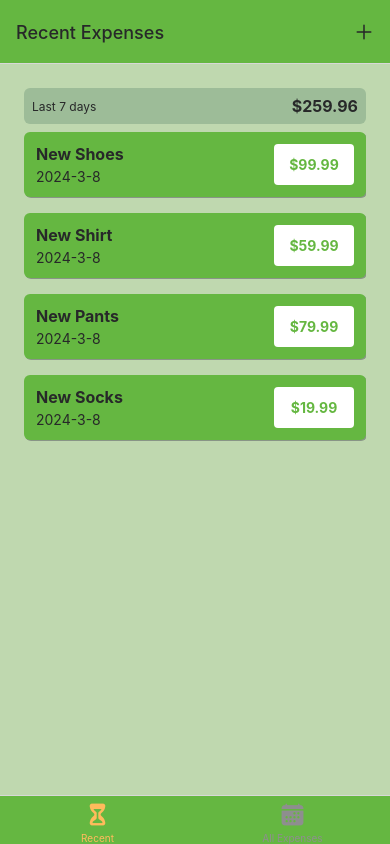
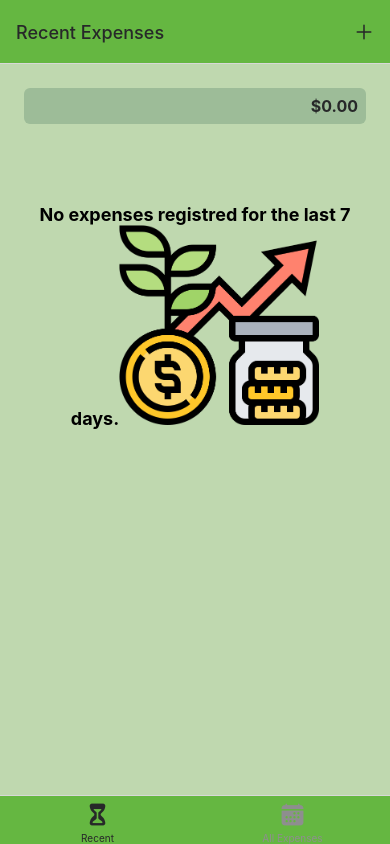
Before and after one commit to Abdelmouzahir/PocketSaver, a React Native app: screen /RecentExpense in a window 390 px wide. Built offline with nearby package versions, Linux system fonts and the light colour scheme.

Commit message:
first section done

```diff
--- a/App.js
+++ b/App.js
@@ -8,20 +8,23 @@ import AllExpense from './screens/AllExpense';
 import { GlobalStyles } from './constants/styles';
 import { Ionicons } from '@expo/vector-icons';
 import IconButton from './UI/IconButton';
+import ExpensesContextProvider from './component/Expenses-context';
+import {StyleSheet } from 'react-native';
 
 
 const Stack = createNativeStackNavigator();
 const BottomTab = createBottomTabNavigator();
 
 function ExpensesOverview() {
+
   return (
-    <BottomTab.Navigator screenOptions={{
+    <BottomTab.Navigator screenOptions={ ({ navigation }) => ({
        headerStyle: { backgroundColor: GlobalStyles.colors.primary500 },
         headerTintColor: GlobalStyles.colors.primary50,
         tabBarStyle: { backgroundColor: GlobalStyles.colors.primary500 },
-        tabBarActiveTintColor: GlobalStyles.colors.accent500,
-        headerRight: ({tintColor}) => <IconButton icon="add" onPress={() => {}} color={tintColor} size={24} />
-    }}>
+        tabBarActiveTintColor: GlobalStyles.colors.primary50,
+        headerRight: ({tintColor}) => <IconButton icon="add" onPress={() => {navigation.navigate('ManageExpense')}} color={tintColor} size={24} />
+    })}>
       <BottomTab.Screen name="RecentExpense" component={RecentExpense} options={{
         title: 'Recent Expenses',
         tabBarLabel: 'Recent',
@@ -33,7 +36,7 @@ function ExpensesOverview() {
         title: 'All Expenses',
         tabBarLabel: 'All Expenses',
         tabBarIcon: ({ color, size }) => (
-          <Ionicons name="calendar" color={color} size={size} />
+          <Ionicons  name="calendar" color={color} size={size} />
         )
 
       }} />
@@ -46,13 +49,18 @@ function ExpensesOverview() {
 export default function App() {
   return (
     <>
-      <StatusBar style="auto" />
-      <NavigationContainer>
-        <Stack.Navigator>
+      <StatusBar style="light" />
+      <ExpensesContextProvider>
+       <NavigationContainer>
+         <Stack.Navigator screenOptions={{
+          headerStyle: { backgroundColor: GlobalStyles.colors.primary500 },
+          headerTintColor: GlobalStyles.colors.primary50
+         }}>
            <Stack.Screen name="ExpensesOverview" component={ExpensesOverview}  options={{headerShown: false}}/>
-           <Stack.Screen name="ManageExpense" component={ManageExpense} />
-       </Stack.Navigator>
-      </NavigationContainer>
+           <Stack.Screen name="ManageExpense" component={ManageExpense} options={{presentation: 'modal'}} />
+        </Stack.Navigator>
+       </NavigationContainer>
+      </ExpensesContextProvider>
     </>
   );
 }
--- /dev/null
+++ b/UI/Button.js
@@ -0,0 +1,38 @@
+import { View, Text, Pressable, StyleSheet } from "react-native";
+import { GlobalStyles } from "../constants/styles";
+
+export default function Button({children, onPress, mode, style}) {
+    return (
+       <View style={style}>
+         <Pressable onPress={onPress}  style={({pressed}) => pressed &&  styles.pressed}>
+            <View style= {[styles.button, mode === 'flat' &&  styles.flat]} >
+                <Text style= {[styles.text, mode === 'flat' &&  styles.flatText]}>{children}</Text>
+            </View>
+         </Pressable>
+       </View>
+    );
+}
+
+
+const styles = StyleSheet.create({
+    button: {
+        borderRadius: 4,
+        padding: 8,
+        backgroundColor: GlobalStyles.colors.primary500,
+    },
+    flat:{
+        backgroundColor: 'transparent'
+    },
+    text: {
+        color: 'white',
+        textAlign: 'center'
+    },
+    flatText:{
+        color: GlobalStyles.colors.primary200
+    },
+    pressed :{
+        opacity: 0.75,
+        backgroundColor: GlobalStyles.colors.primary100,
+        borderRadius: 4
+    }
+});
--- /dev/null
+++ b/component/Expenses-context.js
@@ -0,0 +1,62 @@
+import { createContext, useReducer } from "react";
+
+const DUMMY_Expenses = [
+    {id: 'e1', description: 'New Shoes', amount: 99.99, date: new Date(2021, 7, 14)},
+    {id: 'e2', description: 'New Shirt', amount: 59.99, date: new Date(2021, 7, 14)},
+    {id: 'e3', description: 'New Pants', amount: 79.99, date: new Date(2021, 7, 14)},
+    {id: 'e4', description: 'New Socks', amount: 19.99, date: new Date(2021, 7, 14)}
+];
+
+export const ExpensesContext = createContext({
+    expenses: [],
+    addExpense: ({description, amount, date}) => {},
+    deleteExpense: (id) => {},
+    updateExpense: (id, {description, amount, date}) => {},
+});
+
+function expReducer(state, action) {
+   switch(action.type) {
+       case 'ADD':
+           const id = new Date().toString() + Math.random().toString();
+           return [{...action.payload, id: id}, ...state];
+       case 'UPDATE':
+           const expenseIndex = state.findIndex(expense => expense.id === action.payload.id);
+           const updatedExpensesIndex = state[expenseIndex];
+           const updatedItem = {...updatedExpensesIndex, ...action.payload.data};
+           const updatedExpenses = [...state];
+           updatedExpenses[updatedExpensesIndex] = updatedItem;
+           return updatedExpenses;
+        case 'REMOVE':
+           return state.filter(expense => expense.id !== action.payload);
+       default:
+           return state;
+   }
+}
+
+export default function ExpensesContextProvider({children}) {
+   const [expenseState, dispatch] = useReducer(expReducer, DUMMY_Expenses);
+
+   function addExpense({expenseData}){
+     dispatch({type: 'ADD' , payload: expenseData});
+   }
+
+    function deleteExpense(id){
+         dispatch({type: 'REMOVE', payload: id});
+    }
+
+    function updateExpense(id, expenseData){
+        dispatch({type: 'UPDATE', payload: {id: id , data: expenseData}});
+    }
+    const value = {
+        expenses: expenseState,
+        addExpense,
+        deleteExpense,
+        updateExpense,
+    };
+
+    return (
+        <ExpensesContext.Provider value={value}>
+            {children}
+        </ExpensesContext.Provider>
+    );
+}
--- a/component/ExpensesItem.js
+++ b/component/ExpensesItem.js
@@ -1,10 +1,13 @@
 import { Pressable, View, Text, StyleSheet } from "react-native";
 import { GlobalStyles } from '../constants/styles';
 import { getFormattedDate } from "../util/date";
+import { useNavigation } from "@react-navigation/native";
 
-export default function ExpensesItem({description , amount, date}) {
+export default function ExpensesItem({id, description , amount, date}) {
+  const navigation = useNavigation();
 
   function expensePress(){
+    navigation.navigate('ManageExpense', {expenseId : id});
 
   }
 
--- a/component/ExpensesOutput.js
+++ b/component/ExpensesOutput.js
@@ -1,19 +1,24 @@
-import { View, StyleSheet} from 'react-native';
+import { View, StyleSheet, Text} from 'react-native';
 import ExpensesSummary from './ExpensesSummary';
 import ExpensesList from './ExpensesList';
 import { GlobalStyles } from '../constants/styles';
 
-const DUMMY_Expenses = [
-    {id: 'e1', description: 'New Shoes', amount: 99.99, date: new Date(2021, 7, 14)},
-    {id: 'e2', description: 'New Shirt', amount: 59.99, date: new Date(2021, 7, 14)},
-    {id: 'e3', description: 'New Pants', amount: 79.99, date: new Date(2021, 7, 14)},
-    {id: 'e4', description: 'New Socks', amount: 19.99, date: new Date(2021, 7, 14)}
-];
-export default function ExpensesOutput({expenses, expensesPeriod}) {
+
+export default function ExpensesOutput({expenses, expensesPeriod, fallbackText}) {
+    let content = <Text style={styles.infoText}>{fallbackText}</Text>;
+    if(expenses.length > 0){
+        content = (
+            <View>
+                <ExpensesList expenses={expenses} />
+            </View>
+        );
+    }else{
+        content = <Text style={styles.infoText}>{fallbackText}</Text>;
+    }
     return(
         <View style={styles.container} >
-         <ExpensesSummary expenses={DUMMY_Expenses} periodName={expensesPeriod} />
-         <ExpensesList expenses={DUMMY_Expenses} />
+         <ExpensesSummary expenses={expenses} periodName={expensesPeriod} />
+         {content}
         </View>
     );
 }
@@ -25,5 +30,14 @@ const styles = StyleSheet.create({
         paddingBottom: 0,
         backgroundColor: GlobalStyles.colors.primary700,
         flex: 1
+    },
+    infoText:{
+        color: "black",
+        fontSize: 18,
+        fontWeight: 'bold',
+        textAlign: 'center',
+        marginTop: 80,
+        flex: 1
+
     }
 });
--- a/constants/styles.js
+++ b/constants/styles.js
@@ -2,13 +2,13 @@ export  const GlobalStyles = {
   colors: {
     primary50: '#272829',
     primary100: '#9DBC98',
-    primary200: '#a281f0',
+    primary200: '#416D19',
     primary400: '#5721d4',
     primary500: '#65B741',
     primary700: '#BFD8AF',
     primary800: '#200364',
     accent500: '#FFBB5C',
-    error50: '#fcc4e4',
+    error50: '#EE4266',
     error500: '#9b095c',
     gray500: '#39324a',
     gray700: '#221c30',
--- a/screens/AllExpense.js
+++ b/screens/AllExpense.js
@@ -1,8 +1,17 @@
-import { Text, View } from "react-native";
+import { Text, View,Image } from "react-native";
 import ExpensesOutput from "../component/ExpensesOutput";
+import { useContext } from "react";
+import { ExpensesContext } from "../component/Expenses-context";
 
 export default function AllExpense() {
+   const walletImg = <Image source={require('../assets/wallet.png')} style={{width: 200, height: 200, alignSelf: 'center'}} />;
+   const expensesCtx =  useContext(ExpensesContext);
+
+   const recentExpenses = expensesCtx.expenses.filter((expense) => {
+    const today = new Date();
+
+   });
   return (
-   <ExpensesOutput expensesPeriod={"Total"}/>
+   <ExpensesOutput expenses={expensesCtx.expenses} expensesPeriod="Total" fallbackText={<><Text>No registered expenses found.</Text>{walletImg}</>} />
   );
 }
--- a/screens/ManageExpense.js
+++ b/screens/ManageExpense.js
@@ -1,10 +1,78 @@
-import { Text, View } from "react-native";
+import { useContext, useLayoutEffect } from "react";
+import { Text, View, StyleSheet } from "react-native";
+import IconButton from "../UI/IconButton";
+import { GlobalStyles } from "../constants/styles";
+import Button from "../UI/Button";
+import { ExpensesContext } from "../component/Expenses-context";
 
-export default function ManageExpense() {
+
+export default function ManageExpense({route, navigation}) {
+    const expensesCtx = useContext(ExpensesContext);
+
+    const editedExpenseId = route.params?.expenseId;
+    const isEdited = !!editedExpenseId; // convert to boolean
+
+    useLayoutEffect(() =>{
+      navigation.setOptions({
+        title: isEdited ? 'Edit Expense' : 'Add Expense'
+    });
+    }, [navigation, isEdited]);
+
+    function deleteExpense(){
+      expensesCtx.deleteExpense(editedExpenseId);
+      navigation.goBack();
+
+    }
+
+    function cancelHandler(){
+      navigation.goBack();
+    }
+
+    function AddorEditHandler(){
+      if(isEdited){
+        expensesCtx.editExpense(editedExpenseId, expenseData);
+      }else{
+        expensesCtx.addExpense(expenseData);
+      }
+     navigation.goBack();
+    }
+
   return (
-    <View >
-      <Text>Open up AllExpense.js to start working on your app!</Text>
-
+    <View style={styles.container}>
+       <View style={styles.buttons}>
+        <Button style={styles.button}  mode="flat" onPress={cancelHandler}>Cancel</Button>
+        <Button  style={styles.button} onPress={AddorEditHandler}>{isEdited ? 'Update' : 'Add' }</Button>
+       </View>
+      {isEdited && (
+        <View style={styles.deleteContainer}>
+          <IconButton icon="trash" onPress={deleteExpense} color={GlobalStyles.colors.error50} size={36} />
+        </View>
+      )}
     </View>
   );
+
 }
+
+const styles = StyleSheet.create({
+  container: {
+    flex: 1,
+    backgroundColor: GlobalStyles.colors.primary700,
+    padding: 24
+  },
+  deleteContainer: {
+    marginTop: 16,
+    paddingTop: 8,
+    borderTopWidth: 2,
+    borderTopColor: GlobalStyles.colors.primary200,
+    alignItems: 'center'
+  },
+  buttons : {
+    flexDirection: 'row',
+    justifyContent: 'center',
+    alignItems: 'center'
+  },
+  button: {
+    minWidth: 120,
+    marginHorizontal: 8
+  },
+});
--- a/screens/RecentExpense.js
+++ b/screens/RecentExpense.js
@@ -1,8 +1,22 @@
-import { Text, View } from "react-native";
+import { Text, View, Image } from "react-native";
 import ExpensesOutput from "../component/ExpensesOutput";
+import { useContext } from "react";
+import { ExpensesContext } from "../component/Expenses-context";
+import { getDateMinusDays } from "../util/date";
+
 
 export default function RecentExpense() {
+  const expenseImg = <Image source={require('../assets/expenses.png')} style={{width: 200, height: 200, alignSelf: 'center'}} />;
+  const expensesCtx =  useContext(ExpensesContext);
+
+  const recentExpenses = expensesCtx.expenses.filter((expense) => {
+    const today = new Date();
+    const last7days = getDateMinusDays(today, 7)
+
+    return (expense.date >= last7days) && (expense.date <= today);
+  });
+
   return (
-    <ExpensesOutput expensesPeriod={"Last 7 days"}/>
+    <ExpensesOutput  expenses={recentExpenses} expenseexpensesPeriod="Last 7 days" fallbackText={<><Text>No expenses registred for the last 7 days.</Text>{expenseImg}</>}/>
   );
 }
--- a/util/date.js
+++ b/util/date.js
@@ -5,3 +5,7 @@ export function getFormattedDate(){
     const day = date.getDate();
     return `${year}-${month}-${day}`;
 }
+
+export function getDateMinusDays(date, days){
+    return new Date(date.getFullYear(), date.getMonth(), date.getDate() - days);
+}
```
Also changed, not shown: assets/expenses.png (added), assets/wallet.png (added).
